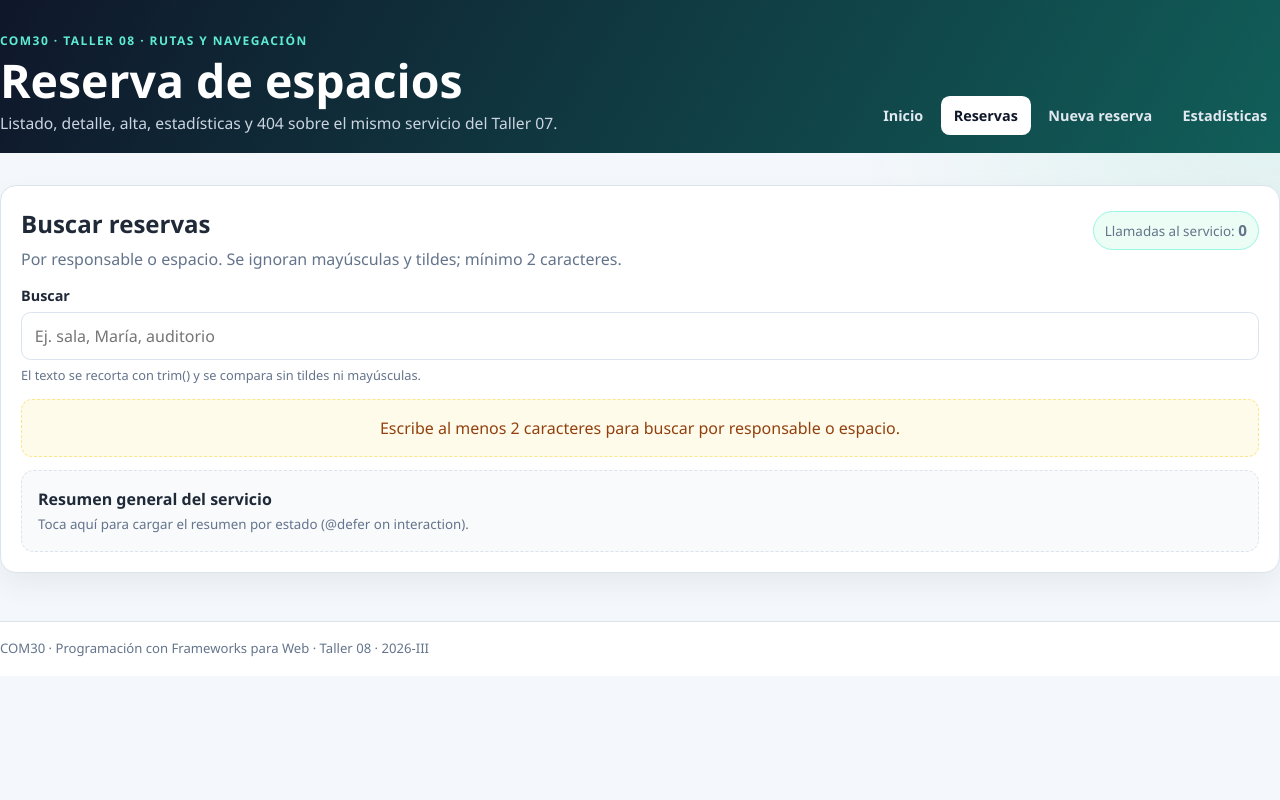
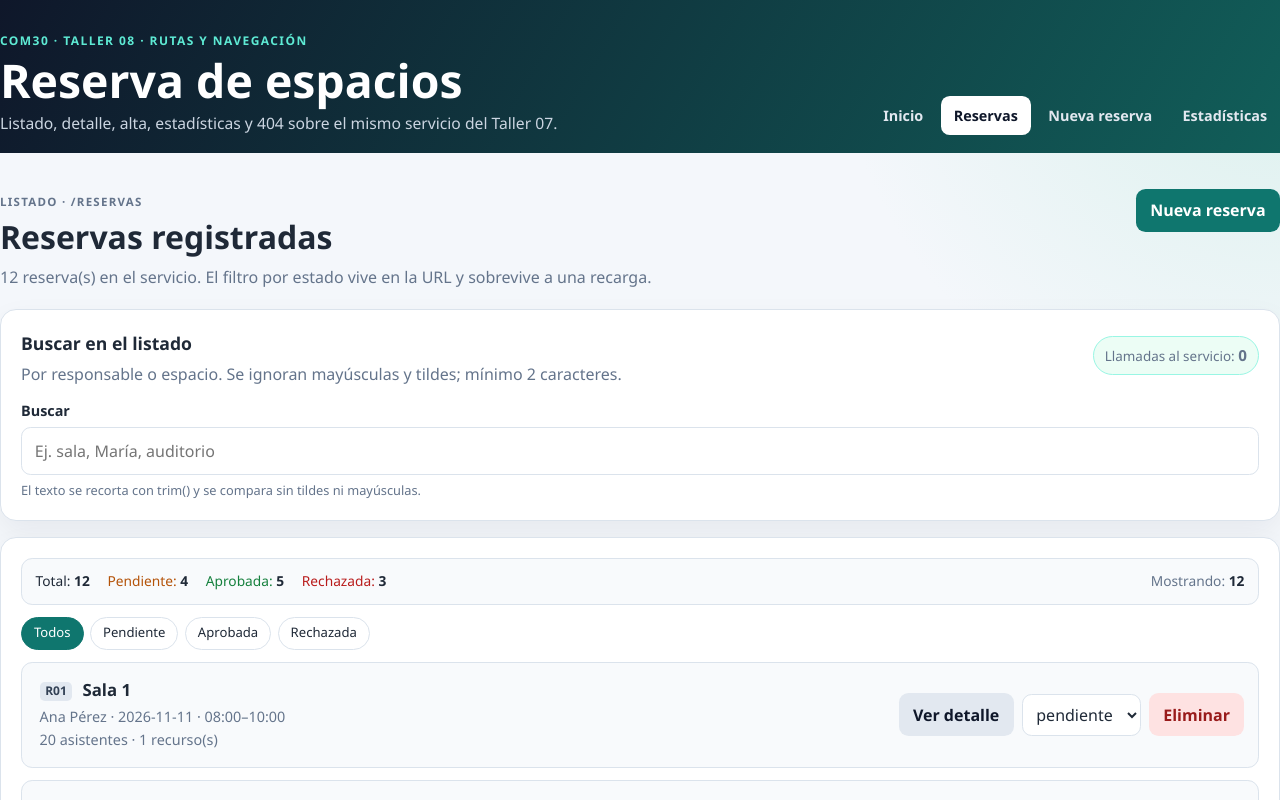
Before and after one commit to BRYANMN0305/COM30_S07_taller06, an Angular app: page /reservas in a window 1280 px wide. Shown: the top 800 px of the page. Built offline with nearby package versions, Linux system fonts and the light colour scheme.

Commit message:
T08: enlazar listado y filtros por URL con el detalle

```diff
--- a/src/app/registro-lista/registro-lista.css
+++ b/src/app/registro-lista/registro-lista.css
@@ -1,8 +1,3 @@
-.lista {
-  display: grid;
-  gap: 0.85rem;
-}
-
 .panel-busqueda {
   display: grid;
   gap: 0.85rem;
@@ -16,8 +11,9 @@
   flex-wrap: wrap;
 }
 
-.lista-header h2 {
+.lista-header h3 {
   margin: 0;
+  font-size: 1.1rem;
 }
 
 .lista-header p {
@@ -93,7 +89,7 @@
 
 .estado {
   margin: 0;
-  padding: 1rem;
+  padding: 0.75rem 1rem;
   border: 1px dashed var(--borde);
   border-radius: 0.7rem;
   background: #f8fafc;
@@ -114,6 +110,11 @@
   color: #92400e;
 }
 
+.resultados {
+  display: grid;
+  gap: 0.75rem;
+}
+
 .conteos {
   display: flex;
   flex-wrap: wrap;
@@ -131,17 +132,14 @@
   color: var(--texto);
 }
 
-.conteo.pendiente strong,
 .conteo.pendiente {
   color: #b45309;
 }
 
-.conteo.aprobada strong,
 .conteo.aprobada {
   color: #15803d;
 }
 
-.conteo.rechazada strong,
 .conteo.rechazada {
   color: var(--error);
 }
@@ -157,7 +155,7 @@
   gap: 0.4rem;
 }
 
-.filtros button {
+.filtros a {
   padding: 0.35rem 0.75rem;
   border: 1px solid var(--borde);
   border-radius: 999px;
@@ -165,17 +163,27 @@
   color: var(--texto);
   font-size: 0.82rem;
   text-transform: capitalize;
-  cursor: pointer;
+  text-decoration: none;
 }
 
-.filtros button:hover:not(.activo) {
+.filtros a:hover:not(.activo) {
   border-color: var(--primario);
 }
 
-.filtros button.activo {
+.filtros a.activo {
   border-color: var(--primario);
   background: var(--primario);
   color: #fff;
+}
+
+.aviso-filtro {
+  margin: 0;
+  padding: 0.65rem 0.8rem;
+  border: 1px solid #fde68a;
+  border-radius: 0.6rem;
+  background: #fffbeb;
+  color: #92400e;
+  font-size: 0.86rem;
 }
 
 .registro {
@@ -183,15 +191,32 @@
   justify-content: space-between;
   align-items: center;
   gap: 1rem;
-  padding: 0.9rem 1rem;
+  padding: 0.75rem 0.85rem;
   border: 1px solid var(--borde);
   border-radius: 0.7rem;
   background: #f8fafc;
 }
 
+.registro-info {
+  flex: 1;
+  min-width: 0;
+  padding: 0.15rem 0.25rem;
+  border-radius: 0.5rem;
+  color: inherit;
+  text-decoration: none;
+}
+
+.registro-info:hover {
+  background: #eef2f7;
+}
+
 .registro-info h3 {
   margin: 0 0 0.25rem;
   font-size: 1.05rem;
+}
+
+.registro-info:hover h3 {
+  color: var(--primario-oscuro);
 }
 
 .codigo {
@@ -216,6 +241,8 @@
   display: flex;
   align-items: center;
   gap: 0.5rem;
+  flex-wrap: wrap;
+  justify-content: flex-end;
 }
 
 select {
@@ -233,31 +260,6 @@ select {
   color: var(--texto-suave);
   border: 1px dashed var(--borde);
   border-radius: 0.7rem;
-}
-
-.resumen-placeholder {
-  display: grid;
-  gap: 0.2rem;
-  width: 100%;
-  padding: 1rem;
-  border: 1px dashed var(--borde);
-  border-radius: 0.8rem;
-  background: #f8fafc;
-  color: inherit;
-  text-align: left;
-  cursor: pointer;
-}
-
-.resumen-placeholder span {
-  font-weight: 600;
-}
-
-.resumen-placeholder small {
-  color: var(--texto-suave);
-}
-
-.resumen-placeholder:hover {
-  border-color: var(--primario);
 }
 
 .sr-only {
@@ -279,7 +281,7 @@ select {
   }
 
   .registro-acciones {
-    justify-content: flex-end;
+    justify-content: flex-start;
   }
 
   .mostrando {
--- a/src/app/registro-lista/registro-lista.html
+++ b/src/app/registro-lista/registro-lista.html
@@ -1,8 +1,20 @@
-<section class="tarjeta lista">
-  <div class="panel-busqueda">
+<section class="pagina">
+  <div class="pagina-header">
+    <div>
+      <p class="pagina-eyebrow">Listado · /reservas</p>
+      <h2>Reservas registradas</h2>
+      <p>
+        {{ total() }} reserva(s) en el servicio. El filtro por estado vive en la URL y sobrevive a
+        una recarga.
+      </p>
+    </div>
+    <a class="boton primario" routerLink="/reservas/nueva">Nueva reserva</a>
+  </div>
+
+  <div class="tarjeta panel-busqueda">
     <div class="lista-header">
       <div>
-        <h2>Buscar reservas</h2>
+        <h3>Buscar en el listado</h3>
         <p>Por responsable o espacio. Se ignoran mayúsculas y tildes; mínimo 2 caracteres.</p>
       </div>
       <p class="llamadas" id="llamadas">
@@ -33,7 +45,17 @@
 
     @if (buscando()) {
       <p class="estado buscando" role="status">Buscando…</p>
-    } @else if (consultaActiva()) {
+    }
+
+    @if (texto().trim().length === 1) {
+      <p class="estado minimo" role="status">
+        Escribe al menos 2 caracteres para filtrar el listado. Mientras tanto se muestran todas las
+        reservas.
+      </p>
+    }
+  </div>
+
+  <div class="tarjeta resultados">
     <div class="resultados-header">
       <p class="conteos" aria-live="polite">
         <span id="total-resultados">Total: <strong>{{ total() }}</strong></span>
@@ -46,36 +68,42 @@
         <span class="conteo rechazada" id="conteo-rechazada">
           Rechazada: <strong>{{ conteos().rechazada }}</strong>
         </span>
-          <span class="mostrando">Mostrando: <strong>{{ visibles().length }}</strong></span>
+        <span class="mostrando">Mostrando: <strong>{{ mostrando() }}</strong></span>
       </p>
     </div>
 
-      <div class="filtros" role="group" aria-label="Filtrar por estado">
-        <button
-          type="button"
+    <nav class="filtros" aria-label="Filtrar por estado">
+      <a
         id="filtro-todos"
-          [class.activo]="filtro() === 'todos'"
-          [attr.aria-pressed]="filtro() === 'todos'"
-          (click)="cambiarFiltro('todos')"
+        routerLink="."
+        [queryParams]="{ estado: null }"
+        [class.activo]="filtroActual() === 'todos'"
+        [attr.aria-current]="filtroActual() === 'todos' ? 'page' : null"
       >
         Todos
-        </button>
+      </a>
       @for (estado of estados; track estado) {
-          <button
-            type="button"
+        <a
           [id]="'filtro-' + estado"
-            [class.activo]="filtro() === estado"
-            [attr.aria-pressed]="filtro() === estado"
-            (click)="cambiarFiltro(estado)"
+          routerLink="."
+          [queryParams]="{ estado: estado }"
+          [class.activo]="filtroActual() === estado"
+          [attr.aria-current]="filtroActual() === estado ? 'page' : null"
         >
           {{ estado }}
-          </button>
+        </a>
       }
-      </div>
+    </nav>
+
+    @if (filtroActual() !== 'todos' && !filtroValido()) {
+      <p class="aviso-filtro">
+        El estado «{{ filtroActual() }}» no existe en el catálogo; se muestran 0 reservas.
+      </p>
+    }
 
     @for (registro of visibles(); track registro.id) {
       <article class="registro">
-          <div class="registro-info">
+        <a class="registro-info" [routerLink]="['/reservas', codigo(registro.id)]">
           <h3>
             <span class="codigo">{{ codigo(registro.id) }}</span>
             {{ registro.espacio }}
@@ -85,9 +113,12 @@
             {{ registro.horaInicio }}–{{ registro.horaFin }}
           </p>
           <p>{{ registro.asistentes }} asistentes · {{ registro.items.length }} recurso(s)</p>
-          </div>
+        </a>
 
         <div class="registro-acciones">
+          <a class="boton secundario" [routerLink]="['/reservas', codigo(registro.id)]">
+            Ver detalle
+          </a>
           <label [for]="'estado-' + registro.id" class="sr-only">Estado</label>
           <select
             [id]="'estado-' + registro.id"
@@ -106,23 +137,15 @@
         </div>
       </article>
     } @empty {
-        <p class="vacio">Sin coincidencias</p>
+      <p class="vacio" id="sin-coincidencias">
+        @if (filtroActual() !== 'todos' && consultaActiva()) {
+          Sin coincidencias para «{{ texto().trim() }}» con estado «{{ filtroActual() }}».
+        } @else if (filtroActual() !== 'todos') {
+          Sin coincidencias: no hay reservas con estado «{{ filtroActual() }}».
+        } @else {
+          Sin coincidencias para «{{ texto().trim() }}».
         }
-    } @else {
-      <p class="estado minimo" role="status">
-        Escribe al menos 2 caracteres para buscar por responsable o espacio.
       </p>
     }
   </div>
-
-  @defer (on interaction) {
-    <app-resumen />
-  } @placeholder (minimum 0ms) {
-    <button type="button" class="resumen-placeholder">
-      <span>Resumen general del servicio</span>
-      <small>Toca aquí para cargar el resumen por estado (&#64;defer on interaction).</small>
-    </button>
-  } @loading (minimum 150ms) {
-    <p class="vacio">Cargando resumen…</p>
-  }
 </section>
--- a/src/app/registro-lista/registro-lista.ts
+++ b/src/app/registro-lista/registro-lista.ts
@@ -1,6 +1,7 @@
-import { Component, computed, inject, signal } from '@angular/core';
+import { Component, computed, inject, input, signal } from '@angular/core';
 import { takeUntilDestroyed, toSignal } from '@angular/core/rxjs-interop';
 import { FormControl, ReactiveFormsModule } from '@angular/forms';
+import { RouterLink } from '@angular/router';
 import {
   debounceTime,
   distinctUntilChanged,
@@ -12,22 +13,20 @@ import {
   switchMap,
 } from 'rxjs';
 import { ESTADOS, EstadoRegistro, Registro } from '../models/registro';
-import { Resumen } from '../resumen/resumen';
 import { RegistroService } from '../services/registro.service';
-
-type FiltroEstado = 'todos' | EstadoRegistro;
 
 @Component({
   selector: 'app-registro-lista',
-  imports: [ReactiveFormsModule, Resumen],
+  imports: [ReactiveFormsModule, RouterLink],
   templateUrl: './registro-lista.html',
   styleUrl: './registro-lista.css',
 })
 export class RegistroLista {
   private readonly registroService = inject(RegistroService);
 
+  readonly estado = input<string | undefined>(undefined);
+
   protected readonly busqueda = new FormControl('', { nonNullable: true });
-  protected readonly filtro = signal<FiltroEstado>('todos');
   protected readonly buscando = signal(false);
   protected readonly historial = signal<string[]>([]);
   protected readonly estados = ESTADOS;
@@ -64,24 +63,47 @@ export class RegistroLista {
       .filter((registro): registro is Registro => registro !== undefined);
   });
 
-  protected readonly visibles = computed(() => {
-    const filtro = this.filtro();
-    const resultados = this.resultadosVivos();
+  protected readonly base = computed(() =>
+    this.consultaActiva() ? this.resultadosVivos() : this.registroService.registros(),
+  );
 
-    return filtro === 'todos'
-      ? resultados
-      : resultados.filter((registro) => registro.estado === filtro);
+  private readonly estadoUrl = computed(() => {
+    const valor = (this.estado() ?? '').trim().toLowerCase();
+
+    return valor === 'todos' ? '' : valor;
   });
 
-  protected readonly total = computed(() => this.resultadosVivos().length);
+  protected readonly filtroActual = computed(() => this.estadoUrl() || 'todos');
+
+  protected readonly filtroValido = computed<EstadoRegistro | null>(() => {
+    const valor = this.estadoUrl();
+
+    return (ESTADOS as readonly string[]).includes(valor) ? (valor as EstadoRegistro) : null;
+  });
+
+  protected readonly visibles = computed(() => {
+    const valor = this.estadoUrl();
+    const base = this.base();
+
+    if (!valor) {
+      return base;
+    }
+
+    const filtro = this.filtroValido();
+
+    return filtro === null ? [] : base.filter((registro) => registro.estado === filtro);
+  });
+
+  protected readonly total = computed(() => this.base().length);
+  protected readonly mostrando = computed(() => this.visibles().length);
 
   protected readonly conteos = computed(() => {
-    const resultados = this.resultadosVivos();
+    const base = this.base();
 
     return {
-      pendiente: resultados.filter((registro) => registro.estado === 'pendiente').length,
-      aprobada: resultados.filter((registro) => registro.estado === 'aprobada').length,
-      rechazada: resultados.filter((registro) => registro.estado === 'rechazada').length,
+      pendiente: base.filter((registro) => registro.estado === 'pendiente').length,
+      aprobada: base.filter((registro) => registro.estado === 'aprobada').length,
+      rechazada: base.filter((registro) => registro.estado === 'rechazada').length,
     };
   });
 
@@ -97,10 +119,6 @@ export class RegistroLista {
           [texto, ...historial.filter((termino) => termino !== texto)].slice(0, 5),
         );
       });
-  }
-
-  protected cambiarFiltro(filtro: FiltroEstado): void {
-    this.filtro.set(filtro);
   }
 
   protected cambiarEstado(id: number, estado: string): void {
@@ -121,7 +139,6 @@ export class RegistroLista {
       return of([]);
     }
 
-    this.filtro.set('todos');
     this.buscando.set(true);
 
     return this.registroService
```
Lines whose indentation alone changed are shown as unchanged.
